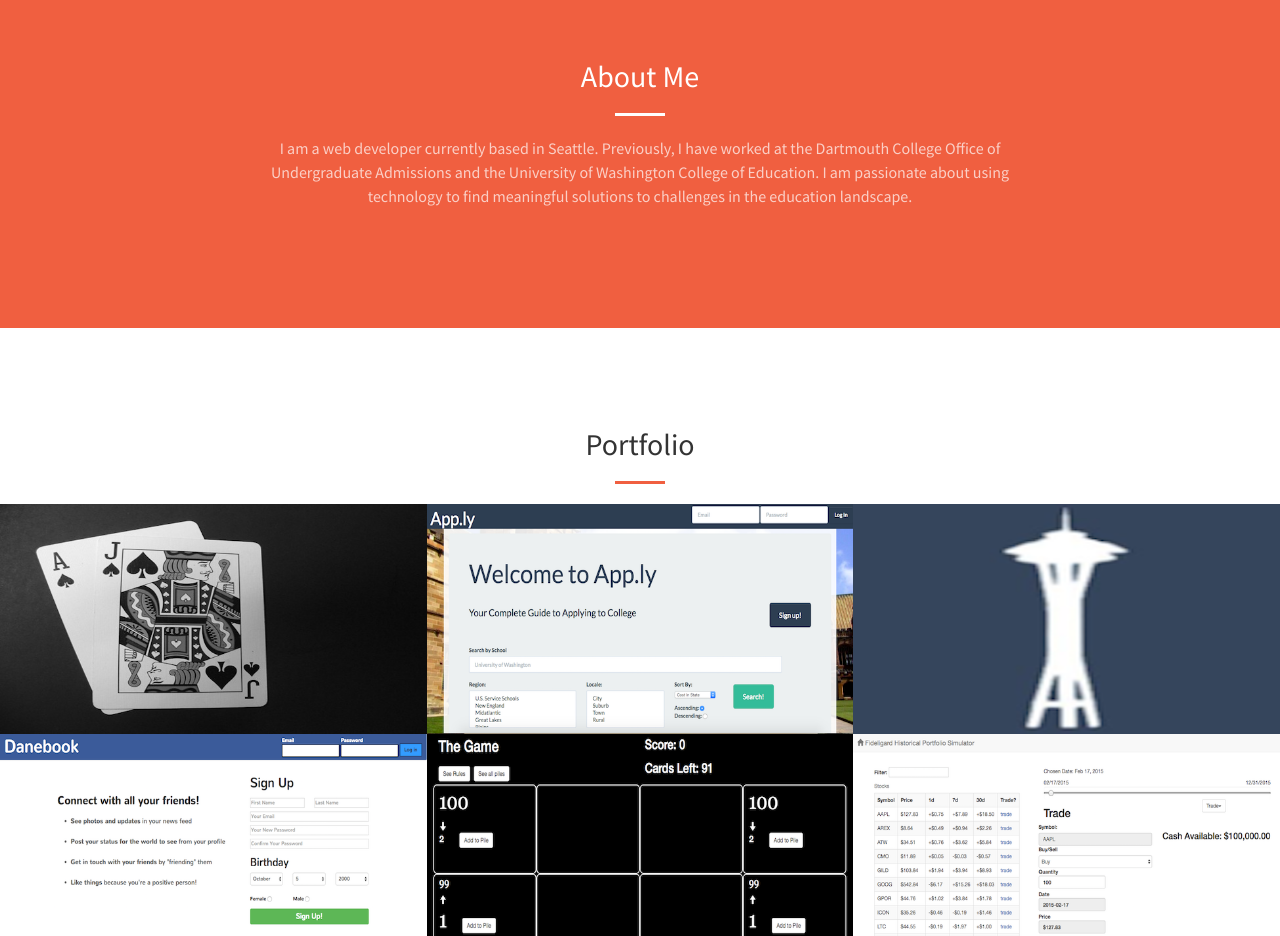
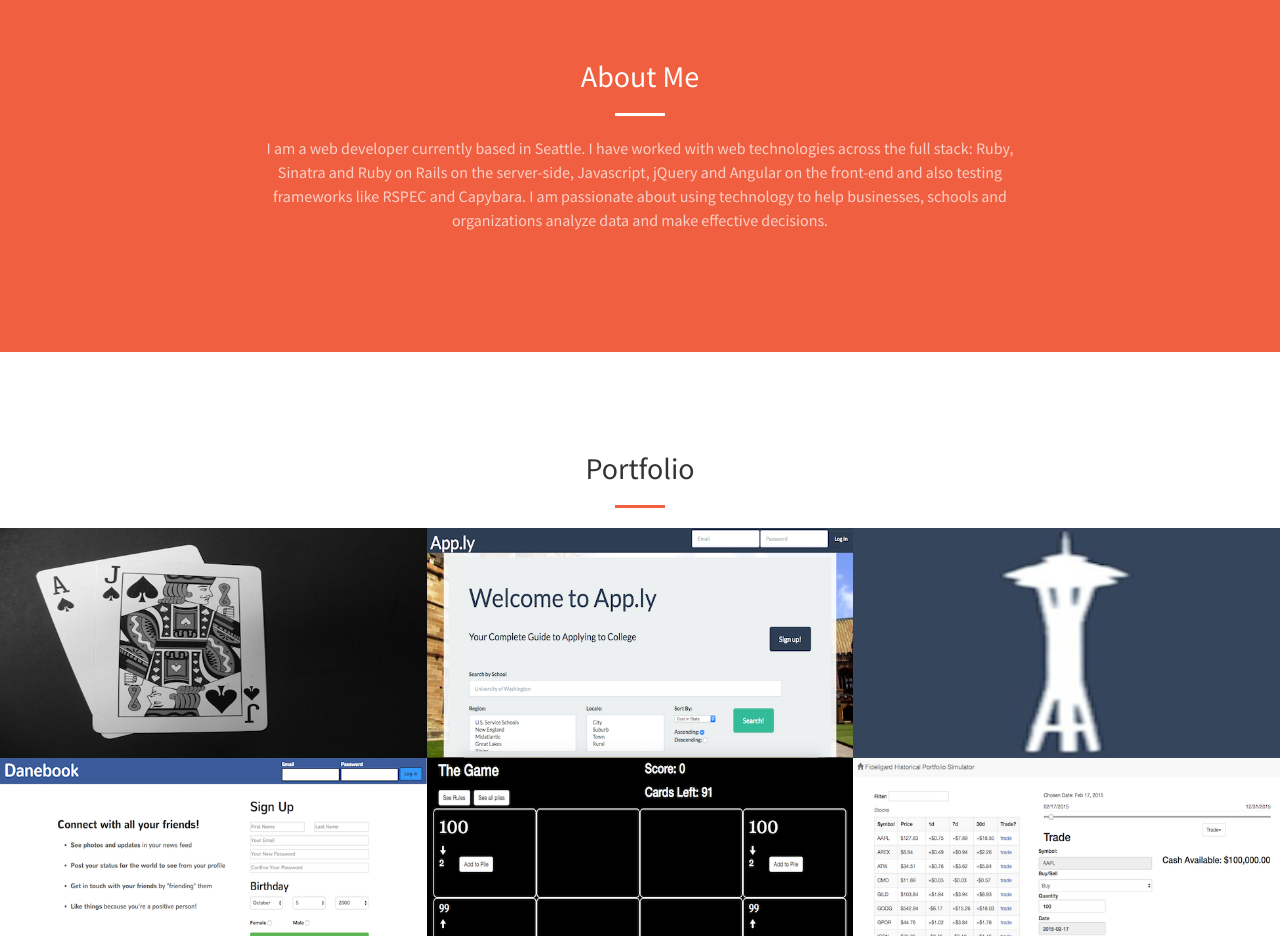
Before and after one commit to davidmjiang/davidmjiang.github.io, a website: page index.html in a window 1280 px wide. Shown: the part 840-1776 px from the top of the page. Drawn offline with Linux system fonts and the light colour scheme.

Commit message:
edited about me

```diff
--- a/index.html
+++ b/index.html
@@ -107,7 +107,7 @@
                 <div class="col-lg-8 col-lg-offset-2 text-center">
                     <h2 class="section-heading">About Me</h2>
                     <hr class="light">
-                    <p class="text-faded">I am a web developer currently based in Seattle. Previously, I have worked at the Dartmouth College Office of Undergraduate Admissions and the University of Washington College of Education. I am passionate about using technology to find meaningful solutions to challenges in the education landscape.</p>
+                    <p class="text-faded">I am a web developer currently based in Seattle. I have worked with web technologies across the full stack: Ruby, Sinatra and Ruby on Rails on the server-side, Javascript, jQuery and Angular on the front-end and also testing frameworks like RSPEC and Capybara. I am passionate about using technology to help businesses, schools and organizations analyze data and make effective decisions.</p>
                 </div>
             </div>
         </div>
```
